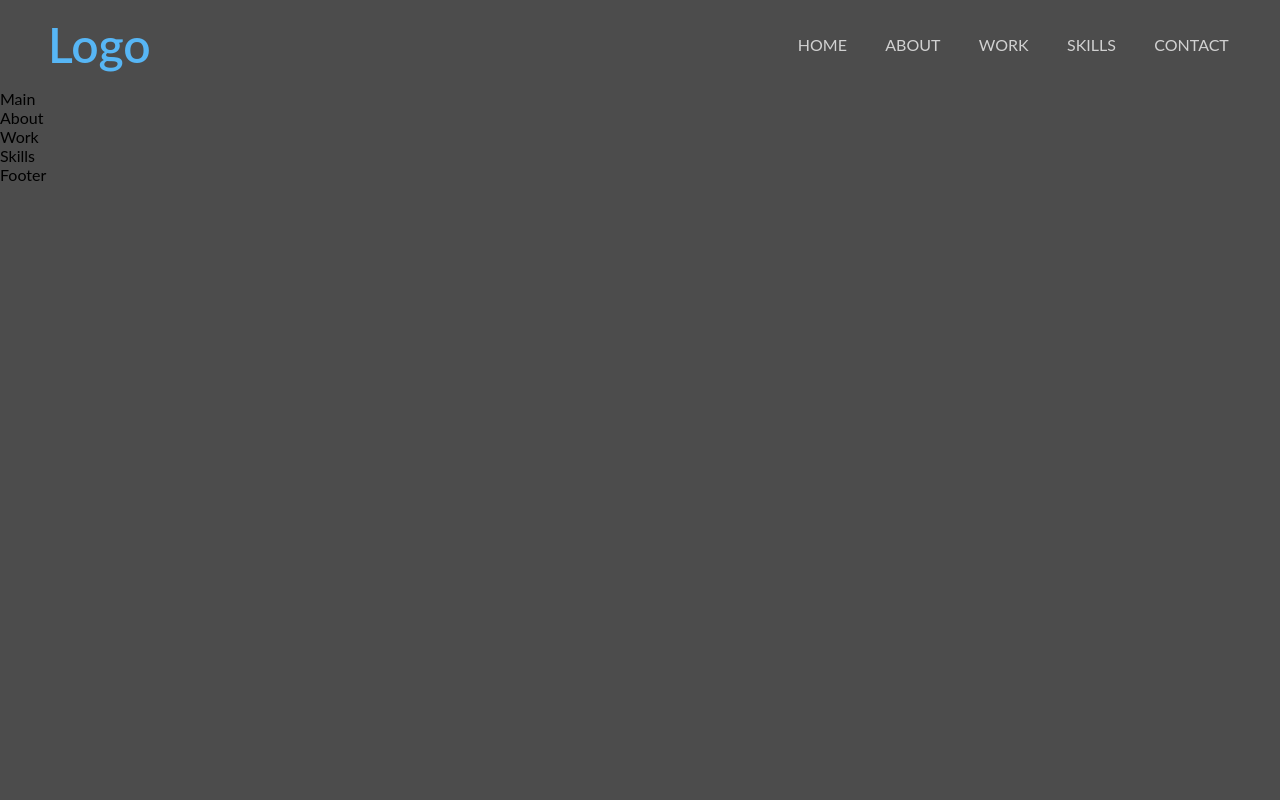
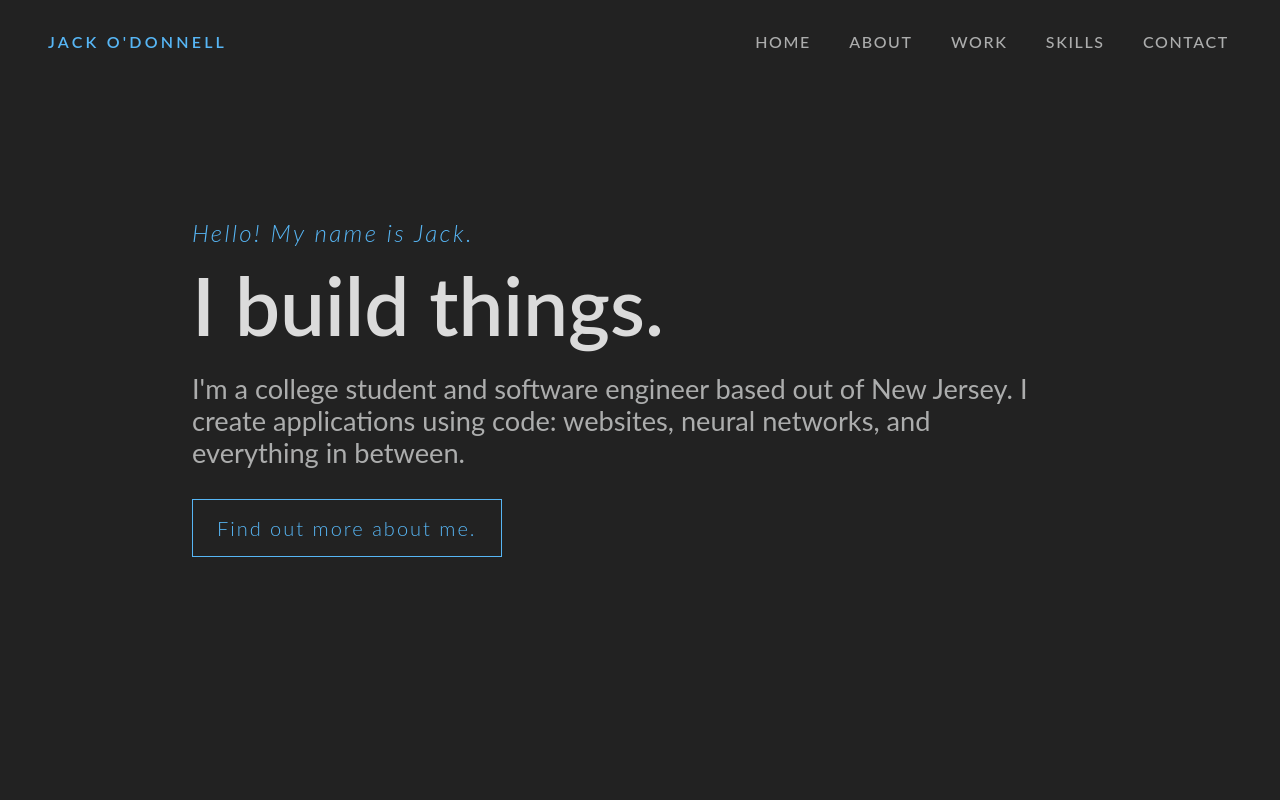
Before and after one commit to jto-d/personal-website, a React (Create React App) app: page / in a window 1280 px wide. Shown: the top 800 px of the page. Built offline with nearby package versions, Linux system fonts and the light colour scheme.

Commit message:
update main page

```diff
--- a/src/App.js
+++ b/src/App.js
@@ -1,5 +1,5 @@
 import { Navbar, Footer } from './components'
-import { Main, About, Work, Skills } from './components/sections'
+import { Main, About, Work, Skills, Contact } from './components/sections'
 import styled from 'styled-components'
 
 function App() {
@@ -10,6 +10,7 @@ function App() {
       <About />
       <Work />
       <Skills />
+      <Contact />
       <Footer />
     </div>
   );
--- a/src/components/Navbar.jsx
+++ b/src/components/Navbar.jsx
@@ -9,7 +9,8 @@ const StyledNav = styled.nav`
   display: flex;
   justify-content: space-between;
   align-items: center;
-  padding: 1rem 2rem;
+  padding: 2rem 2rem 1rem 2rem;
+  letter-spacing: .1em;
 
 `
 
@@ -21,7 +22,9 @@ const StyledLogo = styled.div`
       margin-left: 1rem;
       color: var(--highlight-color);
       font-weight: 600;
-      font-size: 3rem;
+      text-transform: uppercase;
+      font-size: 1rem;
+      letter-spacing: .2em;
   }
 `
 const StyledLinks = styled.ul`
@@ -38,7 +41,7 @@ const StyledLinks = styled.ul`
           text-decoration: none;
           flex-direction: column;
           text-transform: uppercase;
-          font-weight: 400;
+          font-weight: 500;
           transition: all 0.3s ease-in-out;
           &:hover {
               color: var(--highlight-color);
@@ -142,7 +145,7 @@ const Navbar = () => {
 
     <StyledNav>
       <StyledLogo>
-        <span>Logo</span>
+        <span>Jack O'Donnell</span>
       </StyledLogo>
       <StyledLinks>
         {['home', 'about', 'work', 'skills', 'contact'].map((item) => (
--- /dev/null
+++ b/src/components/sections/Contact.jsx
@@ -0,0 +1,9 @@
+import React from 'react'
+
+const Contact = () => {
+  return (
+    <div>Contact</div>
+  )
+}
+
+export default Contact
--- a/src/components/sections/Main.jsx
+++ b/src/components/sections/Main.jsx
@@ -1,9 +1,78 @@
 import React from 'react'
 import styled from 'styled-components'
 
+const StyledMain = styled.div`
+  display: flex;
+  justify-content: center;
+  align-items: center;
+  flex-direction: column;
+  align-items: flex-start;
+  min-height: 100vh;
+  padding: 0;
+
+`
+
+const StyledMainText = styled.div`
+  margin: 0 0 10rem 15%;
+
+  h1 {
+    color: var(--highlight-color);
+    font-style: italic;
+    font-weight: 300;
+    font-size: 1.5rem;
+    letter-spacing: .1em;
+  }
+
+  h2 {
+    color: var(--primary-color);
+    font-weight: 600;
+    font-size: 5rem;
+    width: 100%;
+    margin-top: 10px;
+  }
+
+  p {
+    font-size: 1.7rem;
+    font-weight: 400;
+    color: var(--secondary-color);
+    margin-top: 20px;
+    width: 80%;
+    line-height: 2rem;
+  }
+`
+const StyledButton = styled.button`
+  margin-top: 30px;
+  padding: 1rem 1.5rem;
+
+  color: var(--highlight-color);
+  background-color: transparent;
+  border: 1px solid var(--highlight-color);
+  font-size: 1.25rem;
+  font-weight: 300;
+  letter-spacing: .1em;
+  cursor: pointer;
+
+
+
+`
+
 const Main = () => {
   return (
-    <div>Main</div>
+    <StyledMain>
+      <StyledMainText>
+        <h1>Hello! My name is Jack.</h1>
+        <h2>I build things.</h2>
+        <p>I'm a college student and software engineer based out of New Jersey. I create
+          applications using code: websites, neural networks, and everything
+          in between.
+        </p>
+        <StyledButton>
+          <span>Find out more about me.</span>
+        </StyledButton>
+
+      </StyledMainText>
+
+    </StyledMain>
   )
 }
 
--- a/src/components/sections/index.js
+++ b/src/components/sections/index.js
@@ -2,3 +2,4 @@ export { default as About } from './About'
 export { default as Main } from './Main'
 export { default as Skills } from './Skills'
 export { default as Work } from './Work'
+export { default as Contact } from './Contact'
--- a/src/styles/fonts.js
+++ b/src/styles/fonts.js
@@ -1,5 +1,6 @@
 import { css } from 'styled-components'
 
+import LatoLight from '../fonts/Lato/Lato-Light.ttf'
 import LatoRegular from '../fonts/Lato/Lato-Regular.ttf'
 import LatoMedium from '../fonts/Lato/Lato-Medium.ttf'
 import LatoSemibold from '../fonts/Lato/Lato-Semibold.ttf'
@@ -9,6 +10,7 @@ import LatoMediumItalic from '../fonts/Lato/Lato-MediumItalic.ttf'
 import LatoSemiboldItalic from '../fonts/Lato/Lato-SemiboldItalic.ttf'
 
 const latoNormalWeights = {
+    300: LatoLight,
     400: LatoRegular,
     500: LatoMedium,
     600: LatoSemibold
--- a/src/styles/variables.js
+++ b/src/styles/variables.js
@@ -4,13 +4,13 @@ const variables = css`
 
     :root {
 
-        --bg-color: #4C4C4C;
-        --secondary-bg-color: #636363;
+        --bg-color: #222222;
+        --secondary-bg-color: #4C4C4C;
 
         --dark-shadow: #222222;
 
         --primary-color: #DBDBDB;
-        --secondary-color: #D1D1D1;
+        --secondary-color: #ACADAD;
         --highlight-color: #57b6f5;
 
         --font-lato: 'Lato', sans-serif;
```
